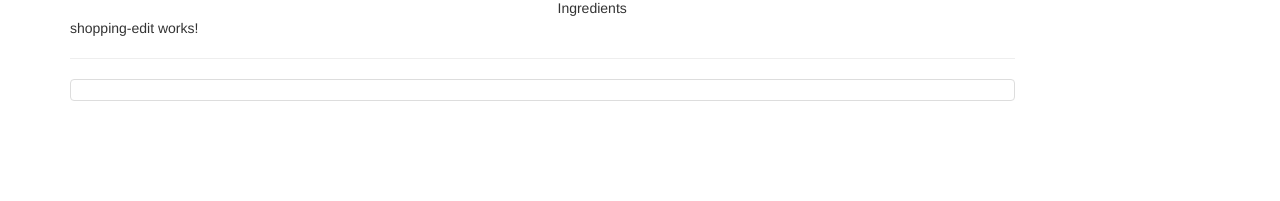
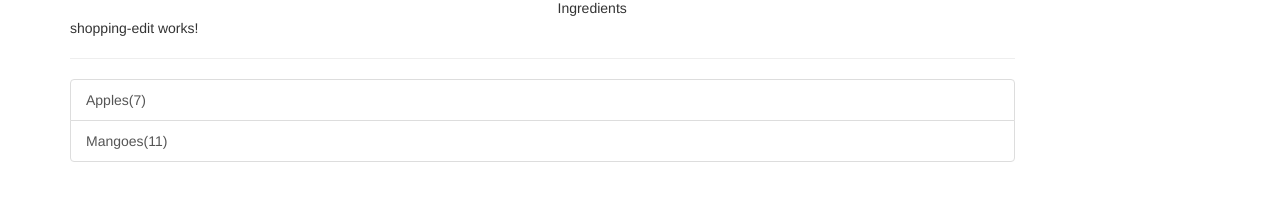
Before and after one commit to rahneverd/ng-recipe-app, an Angular app: page / in a window 1280 px wide. Shown: the part 199-400 px from the top of the page. Built offline with nearby package versions, Linux system fonts and the light colour scheme.

Commit message:
shopping list template built

```diff
--- a/src/app/shopping-list/shopping-list.component.html
+++ b/src/app/shopping-list/shopping-list.component.html
@@ -3,7 +3,13 @@
     <app-shopping-edit></app-shopping-edit>
     <hr>
     <ul class="list-group">
-      <a class="list-group-item" style="cursor: pointer;"></a>
+      <a
+        class="list-group-item"
+        style="cursor: pointer;"
+        *ngFor="let ingredient of ingredients"
+      >
+        {{ingredient.name}}({{ingredient.amount}})
+      </a>
     </ul>
   </div>
 </div>
--- a/src/app/shopping-list/shopping-list.component.ts
+++ b/src/app/shopping-list/shopping-list.component.ts
@@ -7,7 +7,10 @@ import { Ingredient } from '../shared/ingredient.model';
   styleUrls: ['./shopping-list.component.css']
 })
 export class ShoppingListComponent implements OnInit {
-  ingredients: Ingredient[] = []
+  ingredients: Ingredient[] = [
+    new Ingredient('Apples', 7),
+    new Ingredient('Mangoes', 11)
+  ]
   constructor() { }
 
   ngOnInit(): void {
```
